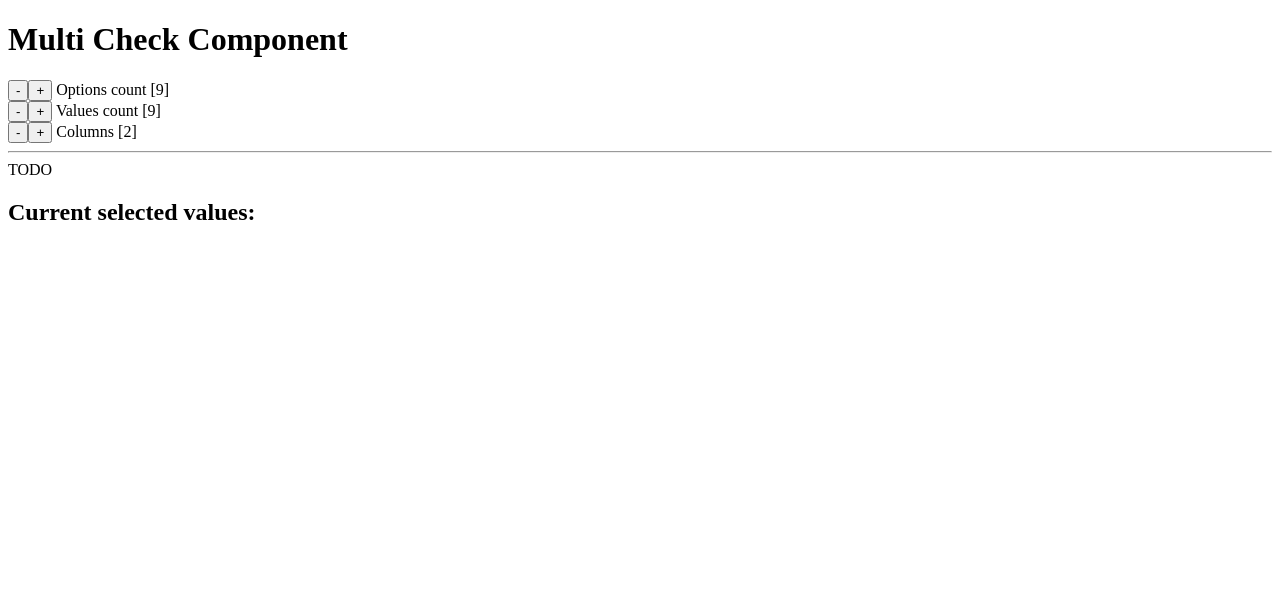
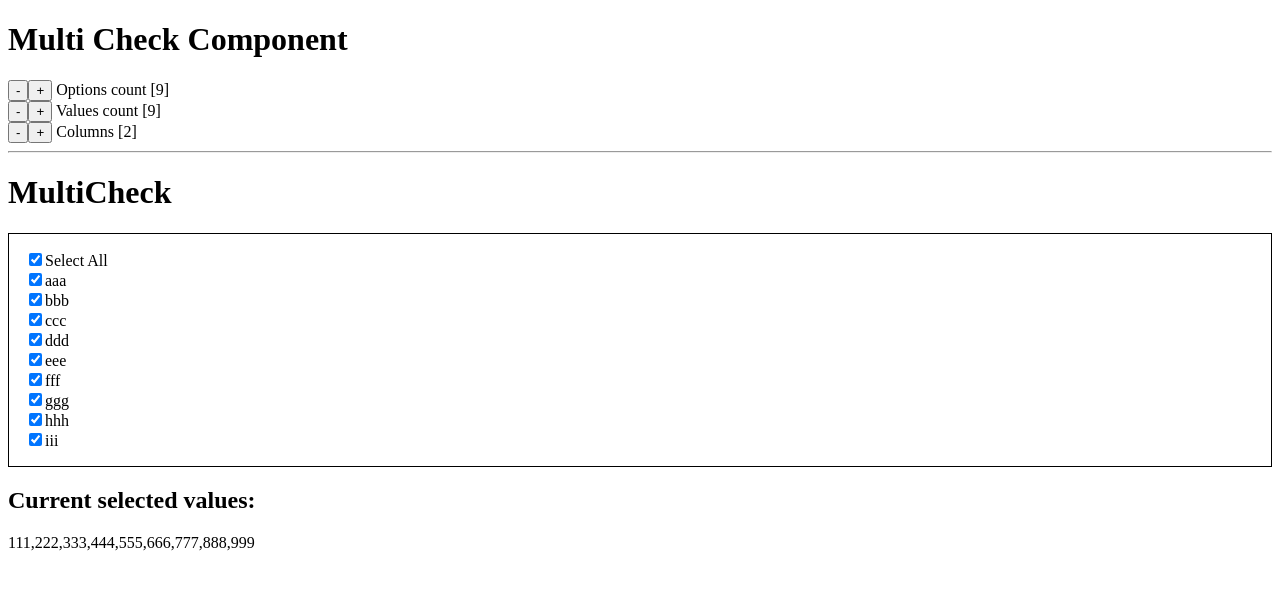
Before and after one commit to skyflyhighly/react-slasify-multicheck, a React app: page / in a window 1280 px wide. Shown: the top 590 px of the page. Built offline with nearby package versions, Linux system fonts and the light colour scheme; the HTML template or start-up script is replaced by a standard one.

Commit message:
feat(multicheck): [stephenflores] - Update MultiCheckbox component without columns function

```diff
--- a/src/MultiCheck/MultiCheck.css
+++ b/src/MultiCheck/MultiCheck.css
@@ -1,3 +1,12 @@
 /* TODO */
 .MultiCheck {
+  display: grid;
+  padding: 1rem;
+  border: 1px solid black;
 }
+
+ul {
+  list-style-type: none;
+  margin: 0;
+  padding: 0;
+}
--- a/src/MultiCheck/MultiCheck.tsx
+++ b/src/MultiCheck/MultiCheck.tsx
@@ -1,12 +1,14 @@
-import './MultiCheck.css';
+import "./MultiCheck.css";
 
-import React from 'react';
-import {FC} from 'react';
+import React, { useEffect, useState, useMemo } from "react";
+import { FC } from "react";
+
+import { Checkbox } from "../components/Checkbox";
 
 export type Option = {
-  label: string,
-  value: string
-}
+  label: string;
+  value: string;
+};
 
 /**
  * Notice:
@@ -15,28 +17,90 @@ export type Option = {
  */
 type Props = {
   // the label text of the whole component
-  label?: string,
+  label?: string;
   // Assume no duplicated labels or values
   // It may contain any values, so be careful for you "Select All" option
-  options: Option[],
+  options: Option[];
   // Always be non-negative integer.
   // The default value is 1
   // 0 is considered as 1
   // We only check [0, 1, 2, ... 10], but it should work for greater number
-  columns?: number,
+  columns?: number;
   // Which options should be selected.
   // - If `undefined`, makes the component in uncontrolled mode with no default options checked, but the component is still workable;
   // - if not undefined, makes the component in controlled mode with corresponding options checked.
   // - Assume no duplicated values.
   // - It may contain values not in the options.
-  values?: string[]
+  values?: string[];
   // if not undefined, when checked options are changed, they should be passed to outside
   // if undefined, the options can still be selected, but won't notify the outside
-  onChange?: (options: Option[]) => void,
-}
+  onChange?: (options: Option[]) => void;
+};
 
-export const MultiCheck: FC<Props> = (props) => {
-  return <div className='MultiCheck'>
-    TODO
-  </div>
-}
+const uniqueValue = Math.random().toString(36).substring(2, 15);
+
+export const MultiCheck: FC<Props> = ({
+  label,
+  options,
+  columns = 1,
+  values,
+  onChange,
+}) => {
+  const [internalValues, setInternalValues] = useState<string[]>([]);
+
+  const stepList = useMemo(() => {
+    const isSelectedAll =
+      options.filter((item) => internalValues.includes(item.value)).length ===
+      options.length;
+    const filteredList = options.map((item) => {
+      return {
+        ...item,
+        checked: internalValues?.includes(item.value) || false,
+      };
+    });
+    const stepList = [
+      {
+        label: "Select All",
+        value: uniqueValue,
+        checked: isSelectedAll,
+      },
+      ...filteredList,
+    ];
+    return stepList;
+  }, [internalValues, options]);
+
+  useEffect(() => {
+    setInternalValues(values || []);
+    onChange?.(options.filter((item) => values?.includes(item.value)));
+  }, [values]);
+
+  const handleCheckbox = (checked: boolean, value: string): void => {
+    let newValues: string[] = [];
+    if (value === uniqueValue) {
+      newValues = !checked ? options.map((item) => item.value) : [];
+    } else {
+      newValues = !checked
+        ? [...internalValues, value]
+        : internalValues?.filter((item) => item !== value) || [];
+    }
+    setInternalValues(newValues);
+    onChange?.(options.filter((item) => newValues?.includes(item.value)));
+  };
+
+  return (
+    <div>
+      {label && <h1>{label}</h1>}
+      <ul className="MultiCheck">
+        {stepList?.map((item) => (
+          <li key={item.value}>
+            <Checkbox
+              label={item.label}
+              checked={item.checked}
+              onChange={(value) => handleCheckbox(value, item.value)}
+            />
+          </li>
+        ))}
+      </ul>
+    </div>
+  );
+};
```
Also changed, not shown: src/Controller.tsx (+61 -45 lines), 1 other file (tests, documents, lock files or other folders).
